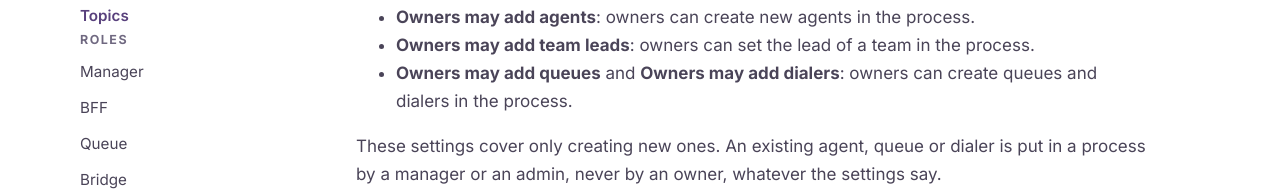
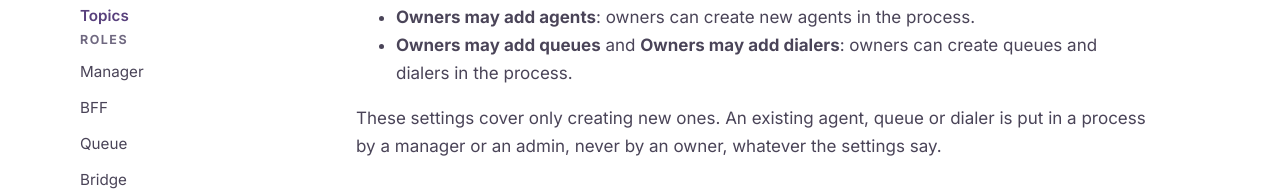
Before and after one commit to Inukollu/xema-site, a plain HTML site: page docs/topic-process.html in a window 1280 px wide. Shown: the part 462-653 px from the top of the page. Drawn offline with Linux system fonts and the light colour scheme.

Commit message:
Publish website from 5a717a48df5f6e91820393cad8366198a8594b48 Inukollu/Xema@5a717a48df5f6e91820393cad8366198a8594b48

```diff
--- a/docs/topic-process.html
+++ b/docs/topic-process.html
@@ -69,7 +69,6 @@ and optionally a description.</p>
 <li><strong>Allow listening</strong>: whether calls of the process's agents can be listened to. Listening also requires the
   team's own setting to be enabled.</li>
 <li><strong>Owners may add agents</strong>: owners can create new agents in the process.</li>
-<li><strong>Owners may add team leads</strong>: owners can set the lead of a team in the process.</li>
 <li><strong>Owners may add queues</strong> and <strong>Owners may add dialers</strong>: owners can create queues and dialers in the
   process.</li>
 </ul>
```
